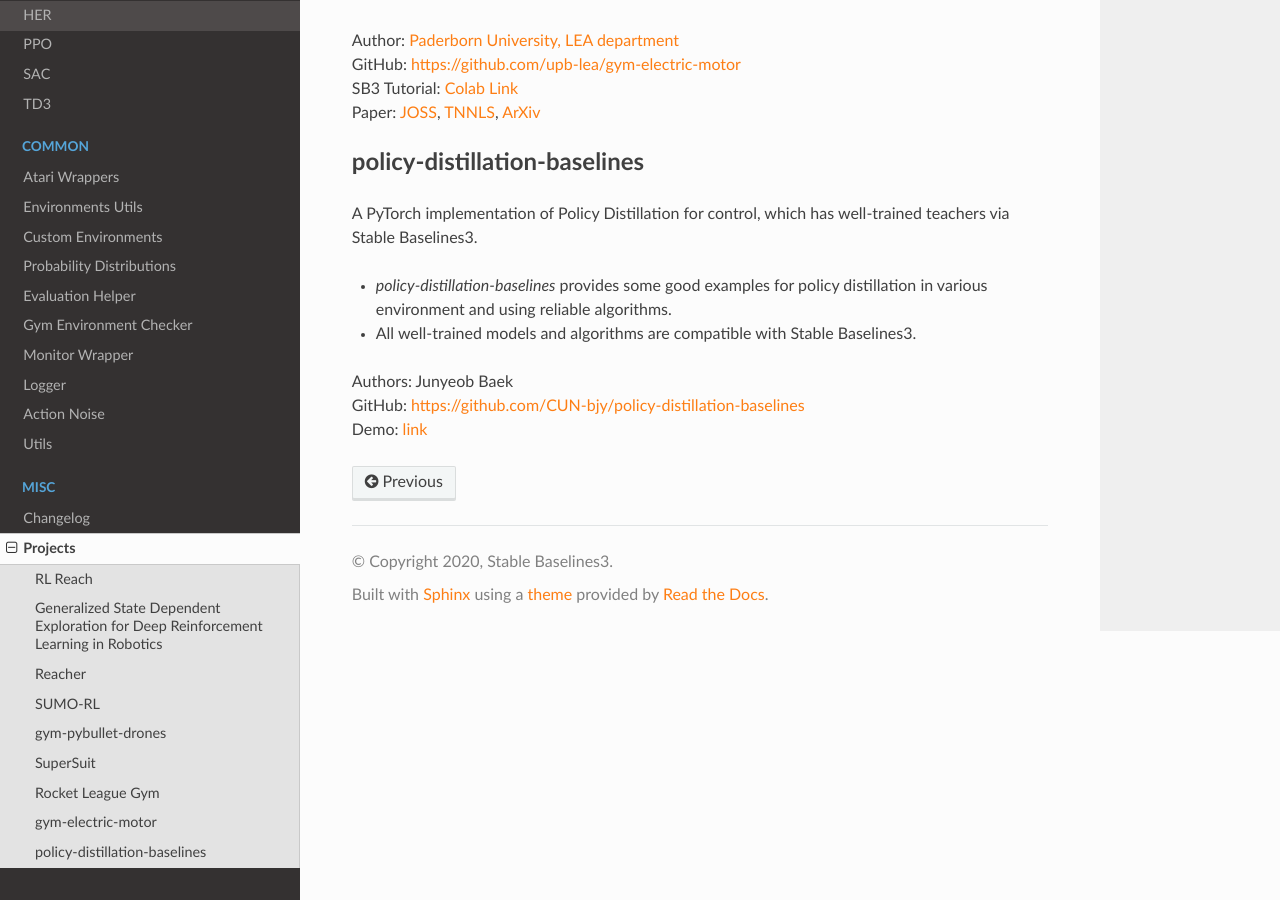
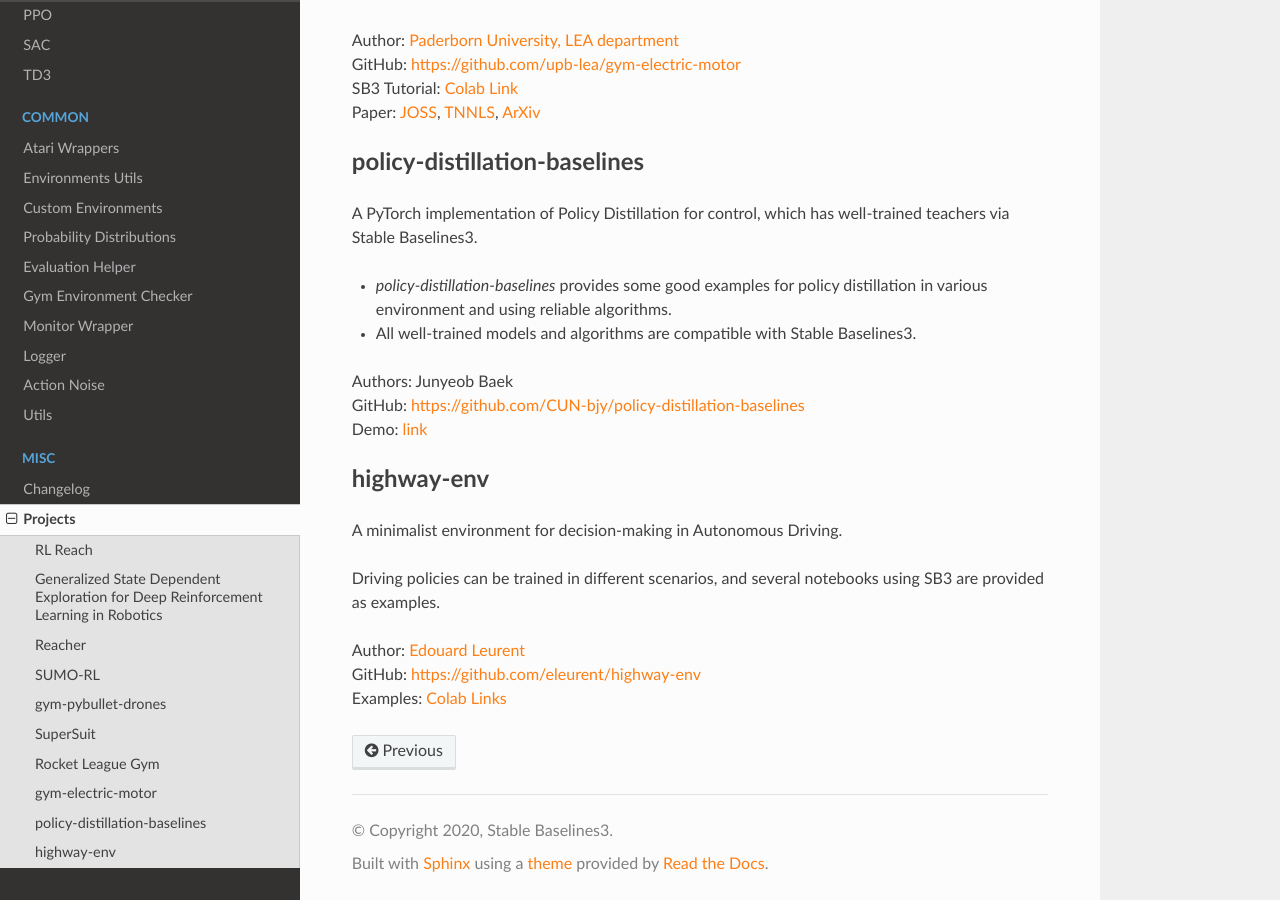
Before and after one commit to DLR-RM/stable-baselines3, a Sphinx documentation site: the page built from docs/misc/projects.rst, in a window 1280 px wide and 900 px high, scrolled down 2742 px. Built offline with Sphinx 7.4.7 and the Read the Docs theme 2.0.0, drawn with Linux system fonts in a browser that asks for light colours.

Commit message:
Add highway-env to the list of projects using SB3
Many thanks for this fantastic library, keep up the good work!

```diff
--- a/docs/misc/projects.rst
+++ b/docs/misc/projects.rst
@@ -120,3 +120,14 @@
 | Authors: Junyeob Baek
 | GitHub: https://github.com/CUN-bjy/policy-distillation-baselines
 | Demo: `link <https://github.com/CUN-bjy/policy-distillation-baselines/issues/3#issuecomment-817730173>`_
+
+highway-env
+-------------------
+
+A minimalist environment for decision-making in Autonomous Driving.
+
+Driving policies can be trained in different scenarios, and several notebooks using SB3 are provided as examples.
+
+| Author: `Edouard Leurent <https://edouardleurent.com>`_
+| GitHub: https://github.com/eleurent/highway-env
+| Examples: `Colab Links <https://github.com/eleurent/highway-env/tree/master/scripts#using-stable-baselines3>`_
```
